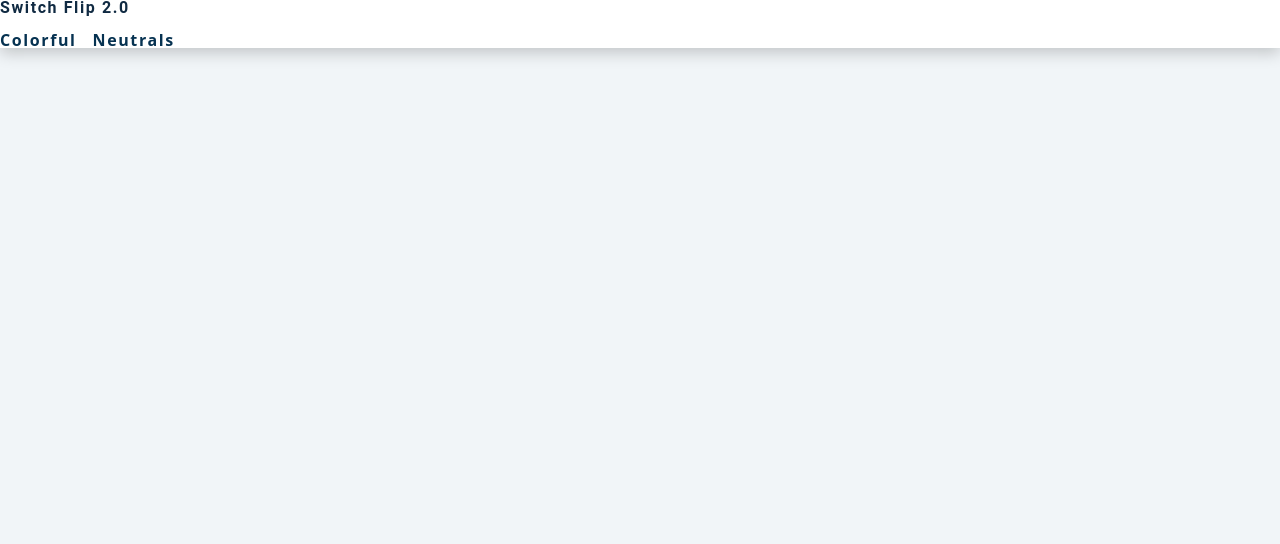
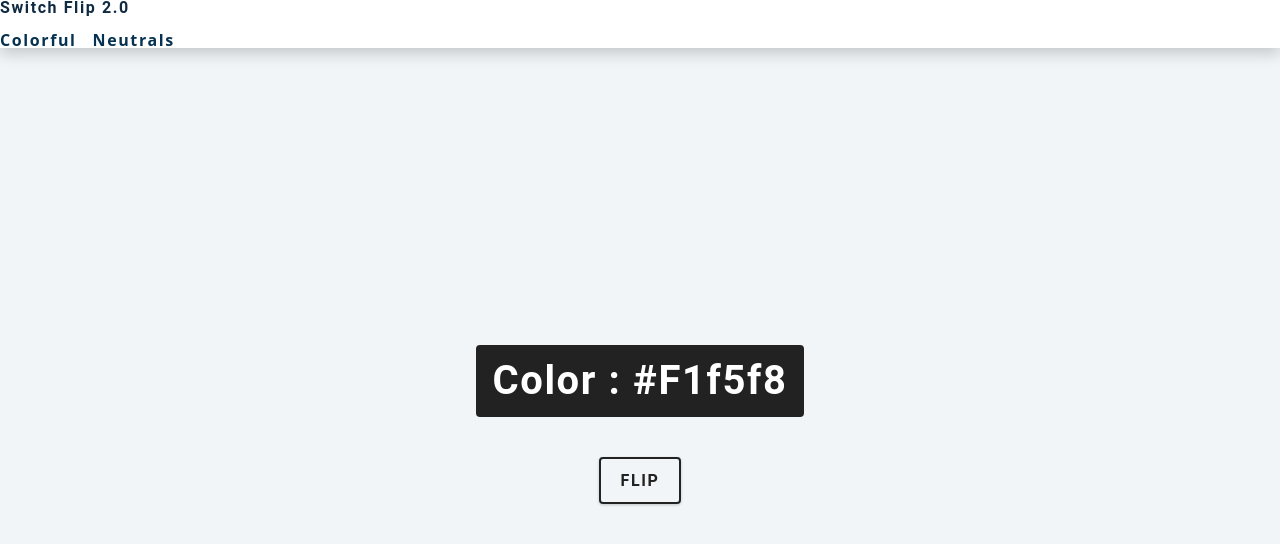
Before and after one commit to yousifhj/switchFlip, a plain HTML site: page switchFlip/index.html in a window 1280 px wide. Drawn offline with Linux system fonts and the light colour scheme.

Commit message:
update index.html

```diff
--- a/switchFlip/index.html
+++ b/switchFlip/index.html
@@ -24,7 +24,10 @@
 
         <main>
             <div class="container">
-
+                <h2>
+                    Color : <span color="color">#f1f5f8 </span>
+                </h2>
+                <button class="btn btn-hero" id="btn">Flip</button>
             </div>
         </main>
         <script src="app.js"></script>
```
